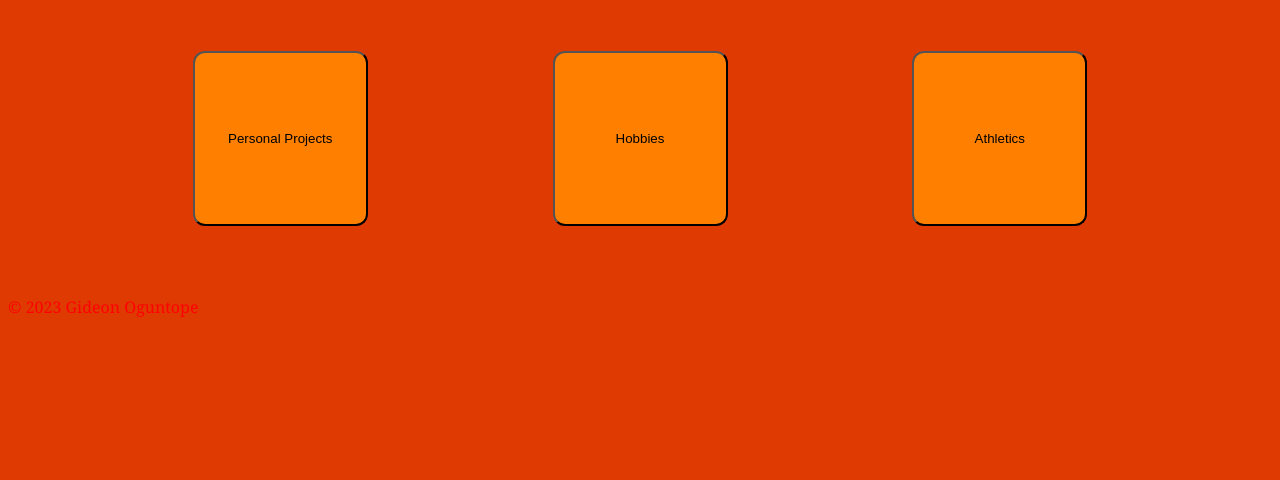
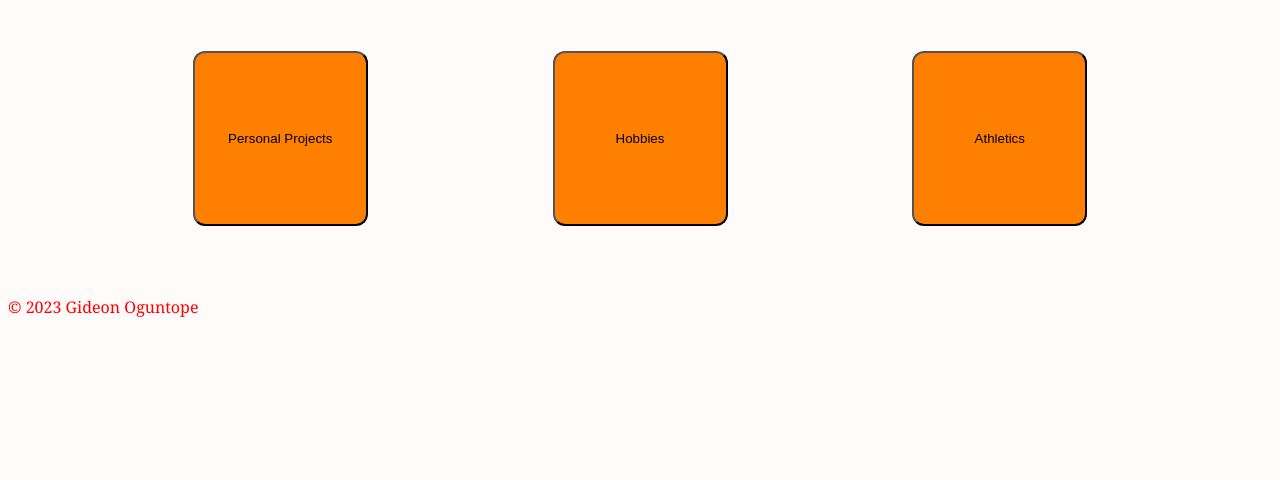
Before and after one commit to Nitroblastleo/Nitroblastleo.github.io, a plain HTML site: page index.html in a window 1280 px wide. Shown: the part 320-800 px from the top of the page. Drawn offline with Linux system fonts and the light colour scheme.

Commit message:
Third Commit

```diff
--- a/style.css
+++ b/style.css
@@ -1,5 +1,5 @@
 html {
-    background-color: #DF3A01;
+    background-color: #fffbfa;
     color: #FF0000;
     font-family: Georgia, serif;
     font-size: larger;
```
